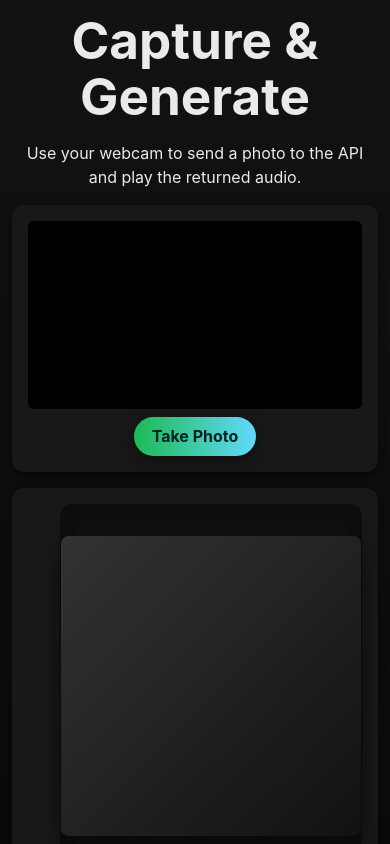
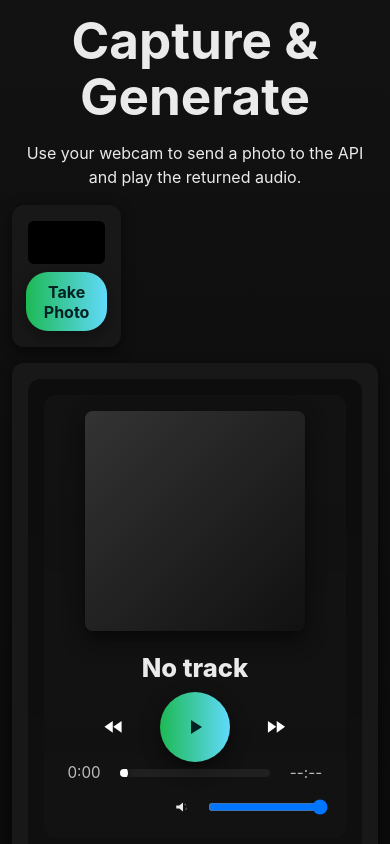
Before and after one commit to hwgide2025/hwgide2025, a React (Vite) app: page / in a window 390 px wide. Built offline with nearby package versions, Linux system fonts and the light colour scheme; no server answers.

Commit message:
Reset player and layout, added rotating upload messages

```diff
--- a/src/App.css
+++ b/src/App.css
@@ -13,8 +13,7 @@ html, body { height: 100%; margin: 0; padding: 0; }
 /* Ensure the page itself doesn't create an extra scrollbar; let .main handle scrolling */
 /* keep the page itself fixed and use the app main for scrolling */
 html, body, #root { height: 100%; margin: 0; }
-/* prevent horizontal scrolling while allowing vertical scrolling in .main */
-body { overflow-x: hidden; }
+body { overflow: hidden; }
 
 .logo {
   height: 6em;
@@ -61,22 +60,16 @@ body { overflow-x: hidden; }
 }
 .content-grid { display: grid; grid-template-columns: 1fr 420px 260px; gap: 1.5rem; align-items: start }
 
-.main { flex:1; padding: 0.75rem; background: linear-gradient(180deg,#121212,#0b0b0b); color: #eaeaea; overflow: auto; }
+.main { flex:1; padding: 0.75rem; background: linear-gradient(180deg,#121212,#0b0b0b); color: #eaeaea; overflow: hidden; }
 .main-header h1 { margin: 0 0 0.25rem 0 }
-.content-grid { display: grid; /* set minimum widths for right columns (webcam + history) */ grid-template-columns: 2fr minmax(560px, 1fr) minmax(560px, 1fr); gap: 1rem; align-items: start }
-
-/* Layout tweaks: put the webcam capture in the right sidebar above the history list */
-.capture-card { grid-column: 3 / 4; grid-row: 1 }
-.player-card { grid-column: 1 / 2; grid-row: 1 }
-.history-card { grid-column: 3 / 4; grid-row: 2 }
-.debug-card { grid-column: 3 / 4; grid-row: 3 }
+.content-grid { display: grid; grid-template-columns: 28% 1fr 220px; gap: 1rem; align-items: start }
 
 .capture-card, .player-card, .history-card { position: relative; background: #181818; padding: 1rem; border-radius: 12px; box-shadow: 0 4px 14px rgba(0,0,0,0.6); overflow: hidden }
 
-.capture-card { max-height: calc(100vh - 4rem); overflow: auto }
+.capture-card { max-width: 28vw }
 
 .webcam-capture { display:flex; flex-direction:column; gap:0.5rem; align-items:center }
-.webcam-video { background: #000; width:100%; max-width: 100%; border-radius:6px; aspect-ratio: 16 / 9; max-height: 50vh; height: auto; }
+.webcam-video { background: #000; width:100%; max-width: 100%; border-radius:6px; aspect-ratio: 16 / 9; max-height: 30vh; height: auto; }
 
 /* Ensure the webcam container keeps a consistent aspect ratio on small screens */
 .webcam-capture { display:flex; flex-direction:column; gap:0.5rem; align-items:center }
@@ -86,19 +79,6 @@ body { overflow-x: hidden; }
   .history-card, .debug-card { order: 3 }
   .player-card { order: 2 }
   .capture-card { order: 1 }
-  /* Reset explicit grid placement on small screens */
-  .capture-card, .player-card, .history-card, .debug-card { grid-column: auto; grid-row: auto }
-}
-
-/* Collapse to a stacked layout when the viewport is narrower than the right-column minimums */
-@media (max-width: 1400px) {
-  .content-grid { grid-template-columns: 1fr; }
-  /* Reset explicit grid placement when stacking so cards flow vertically */
-  .capture-card, .player-card, .history-card, .debug-card { grid-column: auto; grid-row: auto }
-  /* Visual order when stacked: webcam (capture) on top, then player, then history */
-  .capture-card { order: 1 }
-  .player-card { order: 2 }
-  .history-card { order: 3 }
 }
 .controls { display:flex; gap:0.5rem; }
 .capture-btn { background: #1db954; color: #fff; border: none; padding: 0.6rem 1rem; border-radius: 20px; cursor: pointer }
@@ -139,6 +119,10 @@ body { overflow-x: hidden; }
 .spinner { width:48px; height:48px; border-radius:50%; border:6px solid rgba(255,255,255,0.12); border-top-color: #1db954; animation: spin 1s linear infinite }
 .upload-text { font-size:0.95rem }
 
+/* subtle fade for changing upload messages */
+.upload-text { transition: opacity 300ms ease; opacity: 1 }
+.upload-text.fade-out { opacity: 0 }
+
 @keyframes spin { to { transform: rotate(360deg) } }
 
 /* Time row */
@@ -153,8 +137,8 @@ body { overflow-x: hidden; }
 .play-btn.playing::after {
   content: '';
   position: absolute;
-  width: 60px;
-  height: 60px;
+  width: 64px;
+  height: 64px;
   border-radius: 50%;
   left: 50%;
   top: 50%;
@@ -187,17 +171,13 @@ body { overflow-x: hidden; }
 .player-controls-spacer { flex:1 }
 
 /* Reference-style player layout */
-.player-ref { padding: 1rem; display:flex; flex-direction:column; gap:12px; border-radius: inherit; position: relative; overflow: visible }
-.player-card { padding-left: 3rem }
+.player-ref { padding: 1rem; display:flex; flex-direction:column; gap:12px; border-radius: inherit; position: relative; overflow: hidden }
 .player-inner { position: relative; z-index: 2; background: linear-gradient(180deg, rgba(255,255,255,0.02), rgba(255,255,255,0.01)); border-radius: inherit; padding: 1rem; backdrop-filter: none }
-.player-blur { position: absolute; inset: 0; z-index: 0; background-size: cover; background-position: center; filter: blur(18px) saturate(120%); opacity: 0.12; border-radius: inherit; transition: opacity 300ms ease, transform 600ms cubic-bezier(.2,.9,.2,1); pointer-events: none; will-change: transform, opacity }
-
-/* ensure the history card sits above the player blur if overlapping */
-.history-card { z-index: 2 }
+.player-blur { position: absolute; inset: 0; z-index: 1; background-size: cover; background-position: center; filter: blur(18px) saturate(120%); opacity: 0.12; border-radius: inherit; transition: opacity 300ms ease, transform 600ms cubic-bezier(.2,.9,.2,1); pointer-events: none; will-change: transform, opacity }
 .player-blur.playing { opacity: 0.22; transform: scale(1.02) }
 .player-overlay { position:absolute; inset:0; z-index:1; pointer-events:none; background: linear-gradient(180deg, rgba(0,0,0,0.45), rgba(0,0,0,0.35)); border-radius:inherit }
 .player-top { display:flex; gap:12px; align-items:center; flex-direction:column; justify-content:center }
-.player-art { width:300px; height:300px; background: linear-gradient(135deg,#333,#111); border-radius:8px; background-size:cover; background-position:center; box-shadow: 0 8px 20px rgba(0,0,0,0.6) }
+.player-art { width:220px; height:220px; background: linear-gradient(135deg,#333,#111); border-radius:8px; background-size:cover; background-position:center; box-shadow: 0 8px 20px rgba(0,0,0,0.6) }
 .player-meta { flex:1; text-align:center; margin-top: 6px }
 .player-title { font-size:1.6rem; font-weight:800 }
 .player-artist { color:#bdbdbd; font-size:1rem; margin-top:4px }
@@ -221,7 +201,7 @@ body { overflow-x: hidden; }
 .small-btn.prev-btn:hover, .small-btn.next-btn:hover { transform: translateY(-2px); box-shadow: 0 8px 18px rgba(0,0,0,0.6) }
 .small-btn.prev-btn:active, .small-btn.next-btn:active { transform: translateY(0); box-shadow: 0 6px 12px rgba(0,0,0,0.5) }
 .small-btn.prev-btn[disabled], .small-btn.next-btn[disabled] { opacity: 0.45; cursor: default; transform: none }
-.play-btn.large { width:96px; height:96px; padding:8px; box-shadow: 0 10px 26px rgba(0,0,0,0.6) }
+.play-btn.large { width:70px; height:70px; padding:4px; box-shadow: 0 8px 18px rgba(0,0,0,0.55) }
 
 .player-bottom { display:flex; flex-direction:column; gap:8px }
 .progress-row { display:flex; align-items:center; gap:12px }
--- a/src/App.jsx
+++ b/src/App.jsx
@@ -1,4 +1,4 @@
-import React, { useState, useRef } from 'react'
+import React, { useState, useRef, useEffect } from 'react'
 import './App.css'
 import Player from './components/Player'
 import WebcamCapture from './components/WebcamCapture'
@@ -9,12 +9,33 @@ function App() {
   const [trackInfo, setTrackInfo] = useState({ title: 'No track', artist: '', album: '', cover: null })
   const [history, setHistory] = useState([])
   const [loading, setLoading] = useState(false)
+  const [loaderIndex, setLoaderIndex] = useState(0)
   const [simLoading, setSimLoading] = useState(false)
   const [lastApiResponse, setLastApiResponse] = useState(null)
   const [audioError, setAudioError] = useState(null)
   const [error, setError] = useState(null)
   const playerRef = useRef()
   const prevObjectUrl = useRef(null)
+
+  const loaderMessages = [
+    'Uploading photo…',
+    'Analyzing image…',
+    'Calculating optimal song…',
+    'Composing melody…',
+    'Loading song…',
+  ]
+
+  useEffect(() => {
+    if (!loading) {
+      setLoaderIndex(0)
+      return
+    }
+    setLoaderIndex(0)
+    const id = setInterval(() => {
+      setLoaderIndex(i => (i + 1) % loaderMessages.length)
+    }, 3000)
+    return () => clearInterval(id)
+  }, [loading])
 
   async function fetchAndUseBlob(url) {
     if (!url) return
@@ -169,7 +190,7 @@ function App() {
             {loading && (
               <div className="overlay upload-overlay">
                 <div className="spinner" />
-                <div className="upload-text">Uploading photo…</div>
+                <div className="upload-text">{loaderMessages[loaderIndex]}</div>
               </div>
             )}
             {error && <div className="error">{error}</div>}
```
